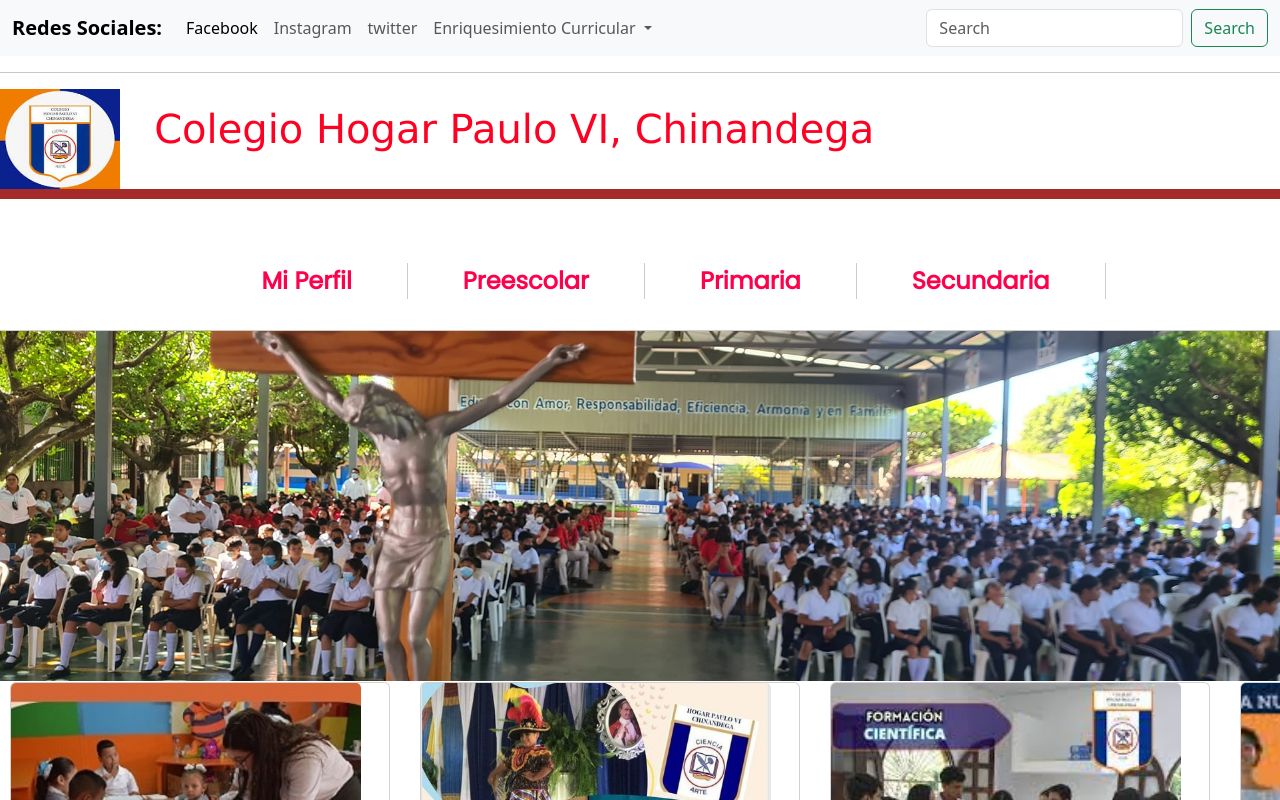
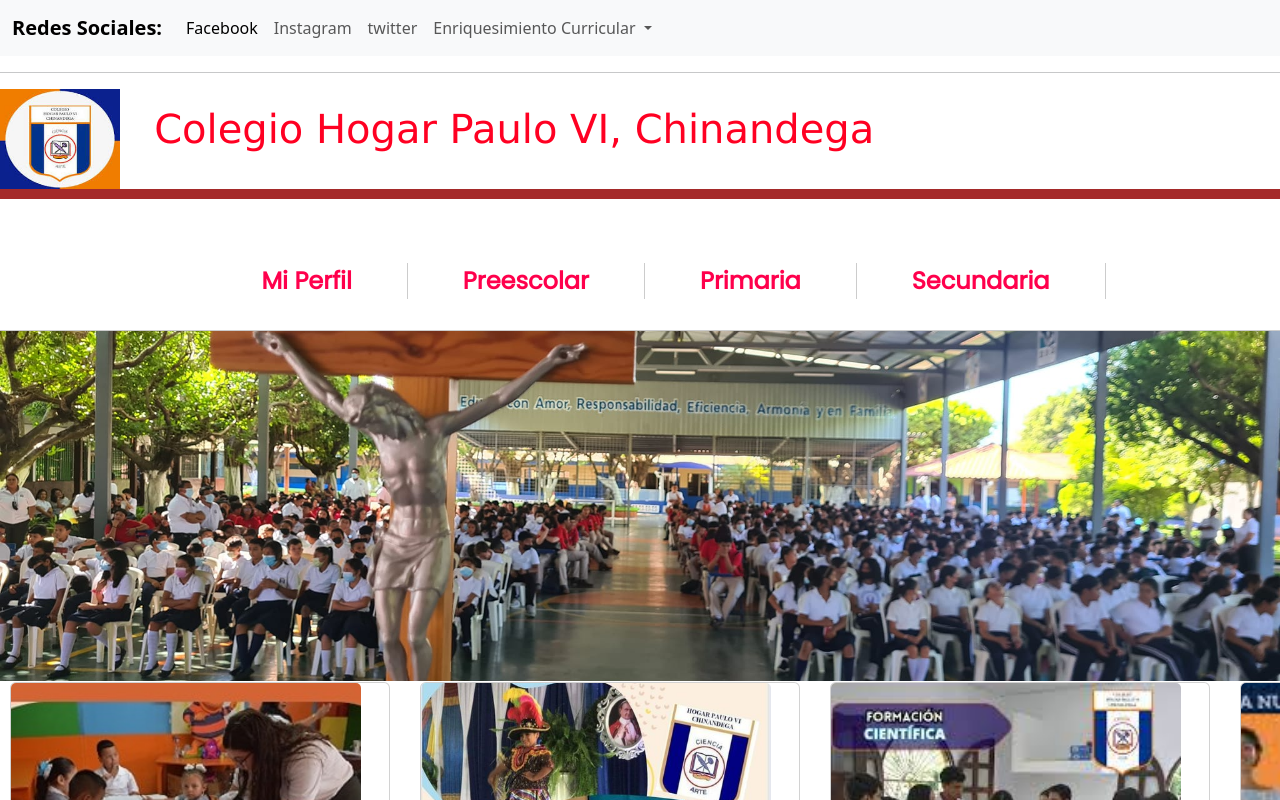
Before and after one commit to lening16/chpvigit, a plain HTML site: page index.html in a window 1280 px wide. Shown: the top 800 px of the page. Drawn offline with nearby package versions, Linux system fonts and the light colour scheme.

Commit message:
quitar formulario de buscar

```diff
--- a/index.html
+++ b/index.html
@@ -41,10 +41,11 @@
              <!--  <a class="nav-link Disabled" aria-disabled="false">Disabled</a> -->
             </li>
           </ul>
-          <form class="d-flex" role="search">
+
+          <!--<form class="d-flex" role="search">
             <input class="form-control me-2" type="search" placeholder="Search" aria-label="Search">
             <button class="btn btn-outline-success" type="submit">Search</button>
-          </form>
+          </form> -->
         </div>
       </div>
     </nav>
```
